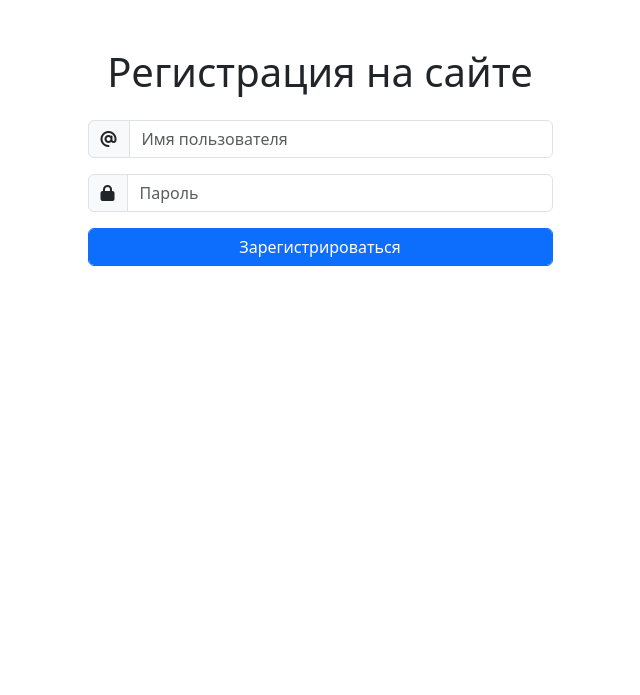
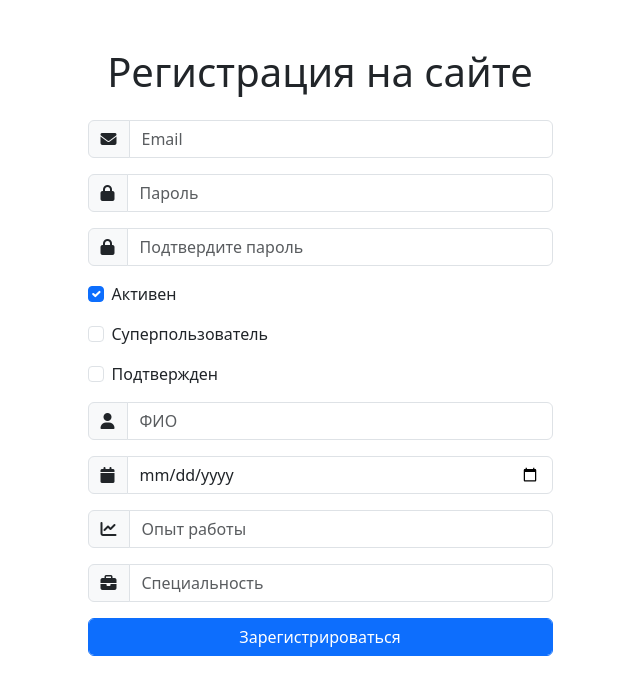
Before and after one commit to girot45/repair_shop, a FastAPI app: template src/templates/register.html in a window 1280 px wide. Shown: the part 56-751 px from the top of the page, without its empty margins (320-960 px from the left). Run offline with FastAPI, Linux system fonts and the light colour scheme; the template is opened without the code that fills it, so the values that code supplies are empty; parts of the project's set-up code (start-up, migrations or seed data) failed here and were passed over; some libraries are stand-ins or nearby versions.

Commit message:
fix register page

```diff
--- a/src/templates/register.html
+++ b/src/templates/register.html
@@ -28,22 +28,53 @@
     <h1 class="text-center my-4">Регистрация на сайте</h1>
     <div class="col-md-5 mx-auto">
         <form id="registration-form" action="/auth/register" method="post">
-                <div class="row">
             <div class="mb-3 input-group">
-                        <span class="input-group-text"><i class="fa-solid fa-at"></i></span>
-                        <input type="text" id="username" name="username" class="form-control" placeholder="Имя пользователя" required>
+                <span class="input-group-text"><i class="fa-solid fa-envelope"></i></span>
+                <input type="email" id="email" name="email" class="form-control" placeholder="Email" required>
             </div>
             <div class="mb-3 input-group">
                 <span class="input-group-text"><i class="fa-solid fa-lock"></i></span>
                 <input type="password" id="password" name="password" class="form-control" placeholder="Пароль" required>
             </div>
+            <div class="mb-3 input-group">
+                <span class="input-group-text"><i class="fa-solid fa-lock"></i></span>
+                <input type="password" id="confirm_password" name="confirm_password" class="form-control" placeholder="Подтвердите пароль" required>
+            </div>
+            <div class="mb-3 form-check">
+                <input type="checkbox" id="is_active" name="is_active" class="form-check-input" checked>
+                <label for="is_active" class="form-check-label">Активен</label>
+            </div>
+            <div class="mb-3 form-check">
+                <input type="checkbox" id="is_superuser" name="is_superuser" class="form-check-input">
+                <label for="is_superuser" class="form-check-label">Суперпользователь</label>
+            </div>
+            <div class="mb-3 form-check">
+                <input type="checkbox" id="is_verified" name="is_verified" class="form-check-input">
+                <label for="is_verified" class="form-check-label">Подтвержден</label>
+            </div>
+            <div class="mb-3 input-group">
+                <span class="input-group-text"><i class="fa-solid fa-user"></i></span>
+                <input type="text" id="fio" name="fio" class="form-control" placeholder="ФИО" required>
+            </div>
+            <div class="mb-3 input-group">
+                <span class="input-group-text"><i class="fa-solid fa-calendar"></i></span>
+                <input type="date" id="date_of_hire" name="date_of_hire" class="form-control" required>
+            </div>
+            <div class="mb-3 input-group">
+                <span class="input-group-text"><i class="fa-solid fa-chart-line"></i></span>
+                <input type="number" id="exp" name="exp" class="form-control" placeholder="Опыт работы" required>
+            </div>
+            <div class="mb-3 input-group">
+                <span class="input-group-text"><i class="fa-solid fa-briefcase"></i></span>
+                <input type="text" id="speciality" name="speciality" class="form-control" placeholder="Специальность" required>
+            </div>
             <div class="mb-3">
                 <input type="submit" class="form-control btn btn-primary" value="Зарегистрироваться">
-                    </div>
             </div>
         </form>
     </div>
 </div>
+
 
     <script src="https://cdn.jsdelivr.net/npm/bootstrap@5.3.1/dist/js/bootstrap.bundle.min.js" integrity="sha384-HwwvtgBNo3bZJJLYd8oVXjrBZt8cqVSpeBNS5n7C8IVInixGAoxmnlMuBnhbgrkm" crossorigin="anonymous"></script>
     <script>
```
Also changed, not shown: src/pages/router.py (+11 -2 lines). Lines whose indentation alone changed are shown as unchanged.
